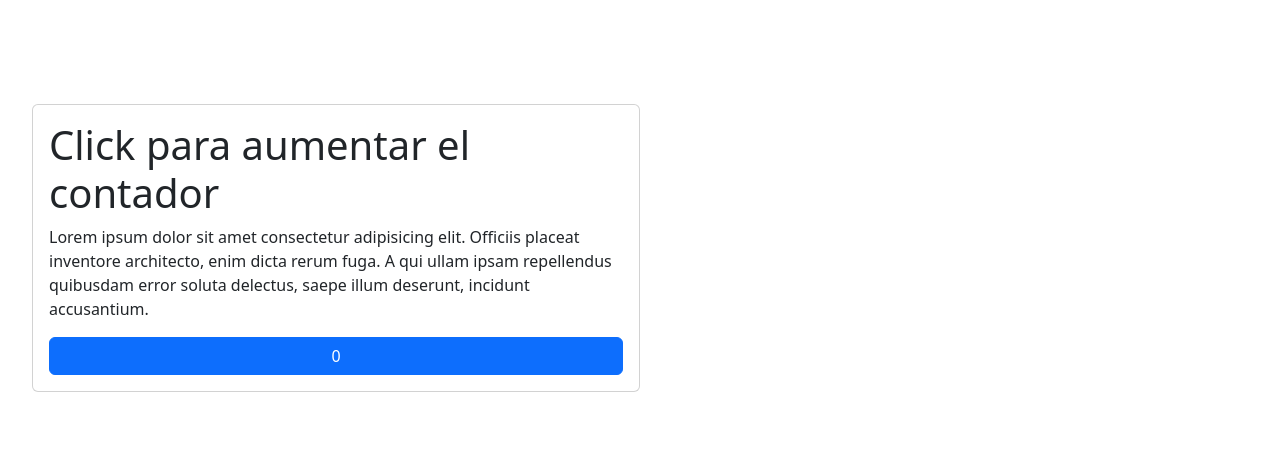
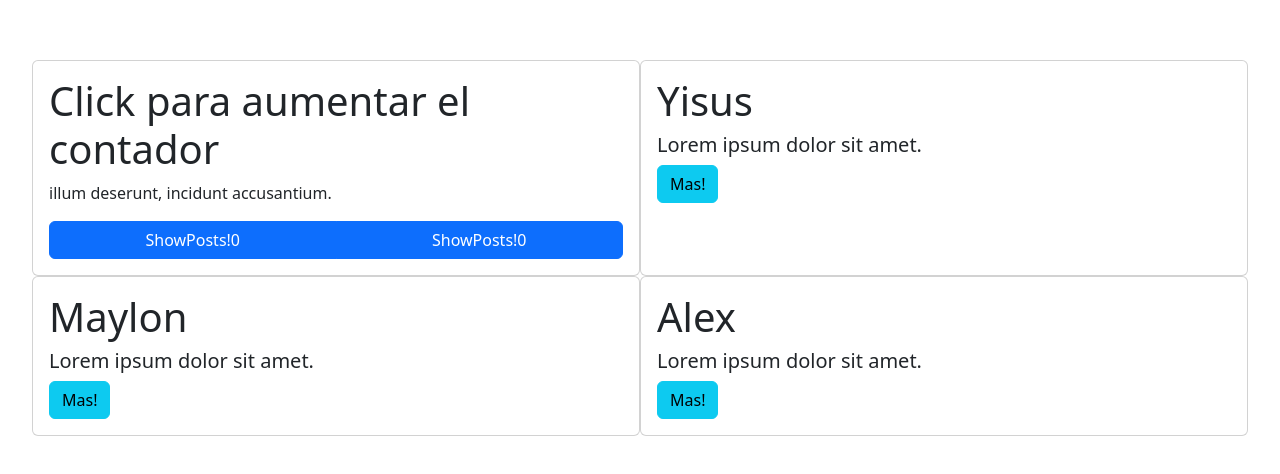
Before and after one commit to jesus08villarreal/components-1, a Vue app in the folder components-1/: page / in a window 1280 px wide. Shown: the part 152-626 px from the top of the page. Built offline with nearby package versions, Linux system fonts and the light colour scheme.

Commit message:
En este commit aprendi a hacer defineProps y props desde html

```diff
--- a/components-1/src/App.vue
+++ b/components-1/src/App.vue
@@ -1,9 +1,14 @@
 <script setup>
 import ButtonCounter from './components/ButtonCounter.vue'
+import BlogPost from './components/BlogPost.vue'
 </script>
 
 <template>
   <ButtonCounter/>
+  <BlogPost title="Yisus"/>
+  <BlogPost title="Maylon"/>
+  <BlogPost title="Alex"/>
+
 
 </template>
 
--- /dev/null
+++ b/components-1/src/components/BlogPost.vue
@@ -0,0 +1,15 @@
+<script setup>
+defineProps(['title'])
+</script>
+<template>
+    <div class="card">
+    <div class="card-body">
+        <h1 class="card-title">{{ title }}</h1>
+            <h5 class="card-text">Lorem ipsum dolor sit amet.</h5>
+                <button class="btn btn-info">Mas!</button>
+    </div>
+    </div>
+</template>
+<style>
+
+</style>
--- a/components-1/src/components/ButtonCounter.vue
+++ b/components-1/src/components/ButtonCounter.vue
@@ -7,7 +7,12 @@ const Counter =() => {number.value++}
 <template>
     <div class="card card-body">
     <h1 class="card-title">Click para aumentar el contador</h1>
-    <p class="card-text">Lorem ipsum dolor sit amet consectetur adipisicing elit. Officiis placeat inventore architecto, enim dicta rerum fuga. A qui ullam ipsam repellendus quibusdam error soluta delectus, saepe illum deserunt, incidunt accusantium.</p>
-    <button @click="Counter" class="btn btn-primary">{{ number }}</button>
+    <p class="card-text">illum deserunt, incidunt accusantium.</p>
+    <div class="btn-group">
+    <button @click="Counter" class="btn btn-primary">ShowPosts!{{ number }}</button>
+    <button @click="Counter" class="btn btn-primary">ShowPosts!{{ number }}</button>
+    </div>
         </div>
 </template>
+<style>
+</style>
```
